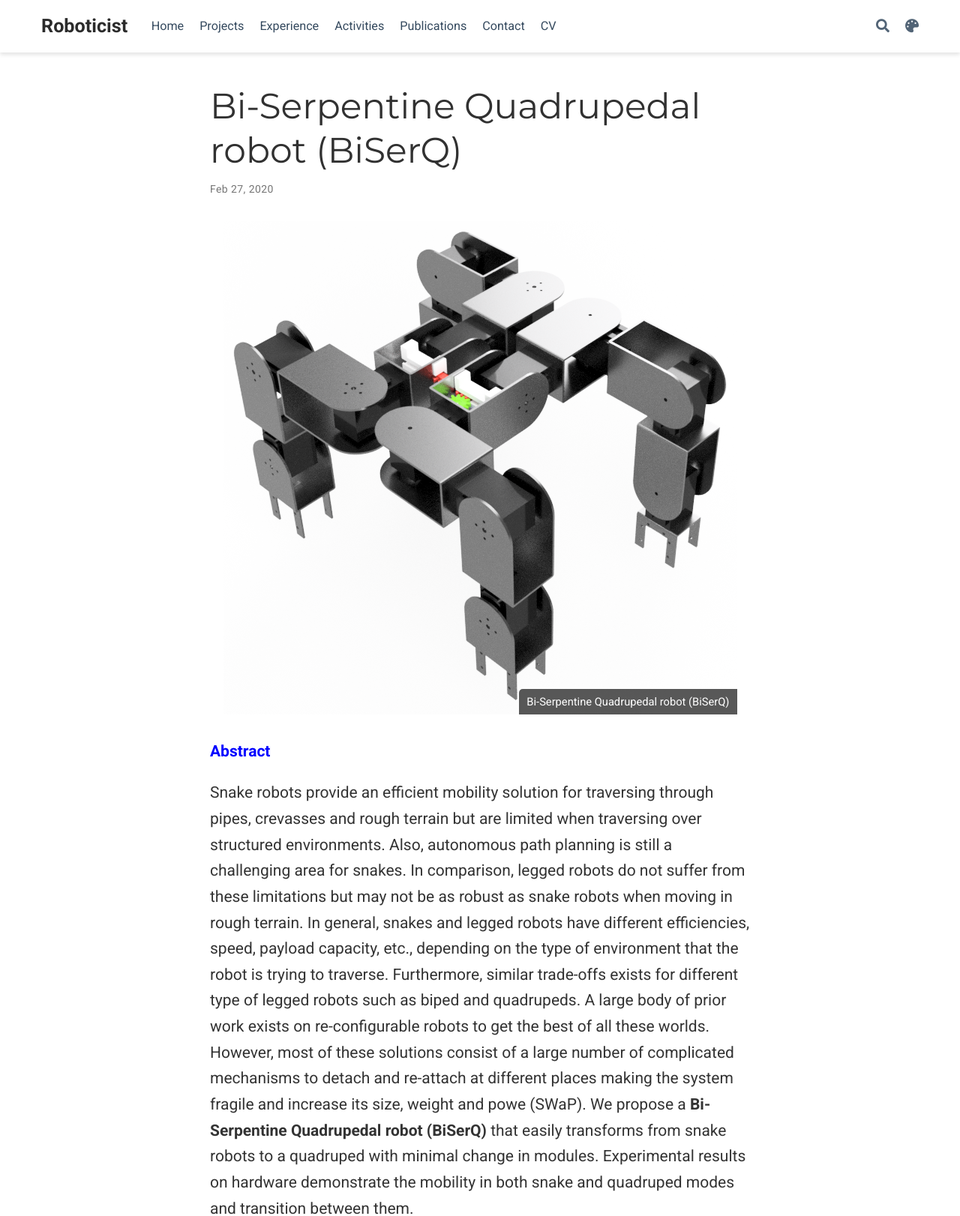
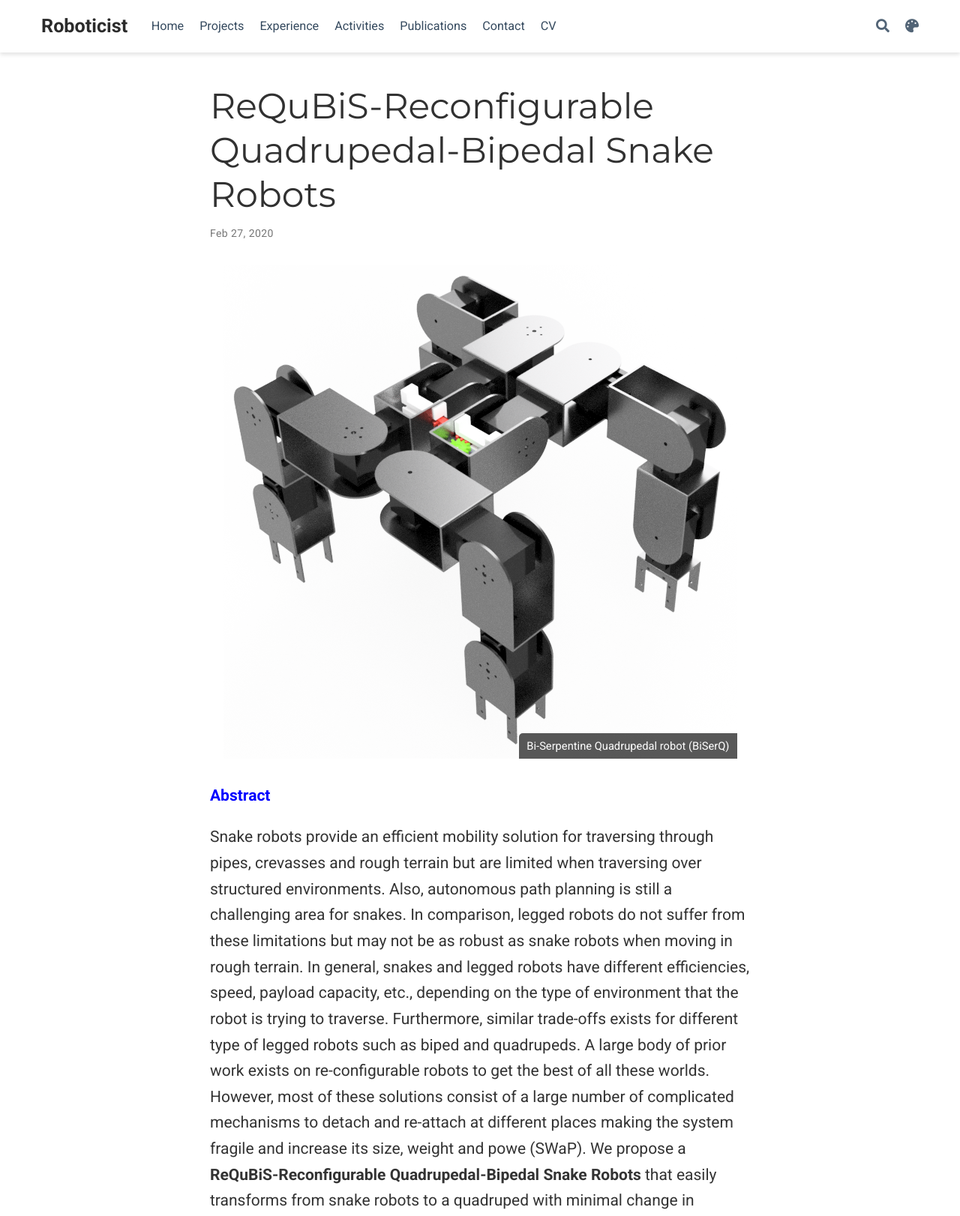
Before and after one commit to HarshadZade/HarshadZade.github.io, a plain HTML site: page project/snake/index.html in a window 1280 px wide. Shown: the top 1622 px of the page at 75% size. Drawn offline with nearby package versions, Linux system fonts and the light colour scheme; some packages are replaced by stand-ins of ours; some icons are missing.

Commit message:
Update index.html

```diff
--- a/project/snake/index.html
+++ b/project/snake/index.html
@@ -232,8 +232,8 @@
 
   <meta property="og:site_name" content="Roboticist">
   <meta property="og:url" content="HarshadZade.github.io/project/snake/">
-  <meta property="og:title" content="Bi-Serpentine Quadrupedal robot (BiSerQ) | Roboticist">
-  <meta property="og:description" content="Designed snake robots capable of re-configuring into quadraped by attaching together and performing a static gate of a quadraped. Each snake module can individually perform all the gates that any normal snake performs."><meta property="og:image" content="/HarshadZade.github.io/project/snake/featured.jpg">
+  <meta property="og:title" content="ReQuBiS-Reconfigurable Quadrupedal-Bipedal Snake Robots | Roboticist">
+  <meta property="og:description" content="Designed snake robots capable of re-configuring into quadraped and biped without re-arrangement of any modules. ReQuBiS is capable of achieving Best of All Worlds by overcoming the disadvantages and leveraging the advantages of individual mobility modes. This project was mentored by Rohan Thakker, NASA-JPL, Caltech, USA."><meta property="og:image" content="/HarshadZade.github.io/project/snake/featured.jpg">
   <meta property="twitter:image" content="/HarshadZade.github.io/project/snake/featured.jpg"><meta property="og:locale" content="en-us">
 
 
@@ -303,7 +303,7 @@
 
 
 
-  <title>Bi-Serpentine Quadrupedal robot (BiSerQ) | Roboticist</title>
+  <title>ReQuBiS-Reconfigurable Quadrupedal-Bipedal Snake Robots | Roboticist</title>
 
 </head>
 
@@ -643,7 +643,7 @@
 
 
 <div class="article-container pt-3">
-  <h1>Bi-Serpentine Quadrupedal robot (BiSerQ)</h1>
+  <h1>ReQuBiS-Reconfigurable Quadrupedal-Bipedal Snake Robots</h1>
 
 
 
@@ -748,7 +748,7 @@ In general, snakes and legged robots have different efficiencies, speed, payload
 Furthermore, similar trade-offs exists for different type of legged robots such as biped and quadrupeds.
 A large body of prior work exists on re-configurable robots to get the best of all these worlds.
 However, most of these solutions consist of a large number of complicated mechanisms to detach and re-attach at different places making the system fragile and increase its size, weight and powe (SWaP).
-We propose a <strong>Bi-Serpentine Quadrupedal robot (BiSerQ)</strong> that easily transforms from snake robots to a quadruped with minimal change in modules.
+We propose a <strong>ReQuBiS-Reconfigurable Quadrupedal-Bipedal Snake Robots</strong> that easily transforms from snake robots to a quadruped with minimal change in modules.
 Experimental results on hardware demonstrate the mobility in both snake and quadruped modes and transition between them.</p>
 
     </div>
```
